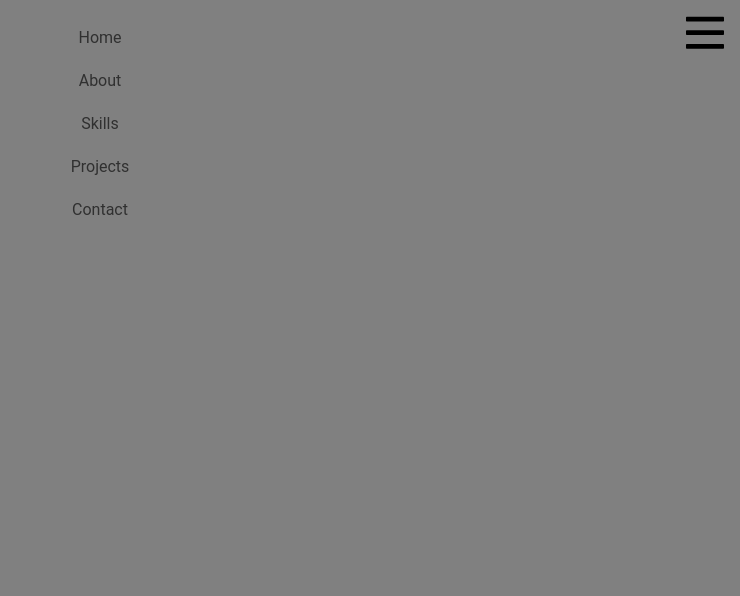
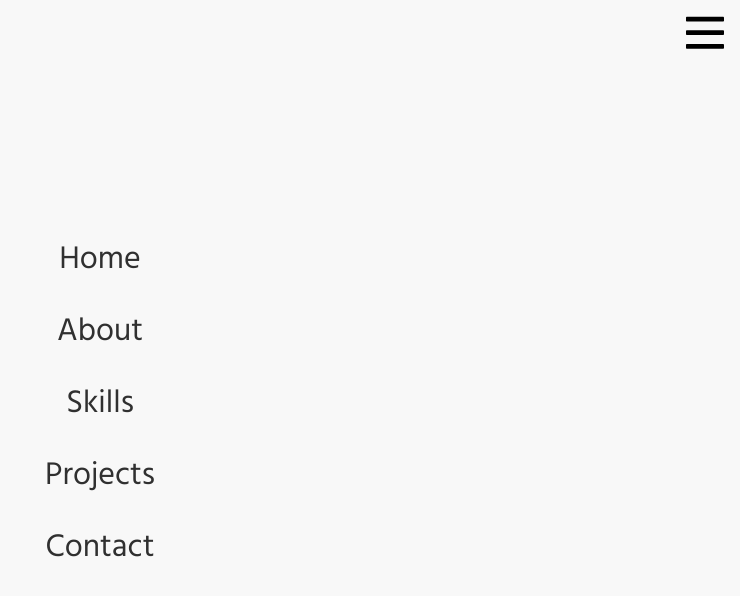
Before and after one commit to sebascj/site, a Next.js app: page / in a window 1280 px wide. Both pictures are taken after a click on the button 1245 px from the left and 34 px from the top of the page. Shown: the top 596 px of the page, without its empty margins (540-1280 px from the left). Built offline with nearby package versions, Linux system fonts and the light colour scheme; a web font is replaced by a local one.

Commit message:
close menu when the route changes

```diff
--- a/components/navigation/Navigation.js
+++ b/components/navigation/Navigation.js
@@ -1,6 +1,8 @@
 import Link from 'next/link';
 import styled from 'styled-components';
 import { useState, useEffect } from 'react';
+import { useRouter } from 'next/router';
+import menuIcon from '../styles/icons/mobileNavIcon';
 
 const LeftNavBar = styled.div`
   display: flex;
@@ -18,12 +20,20 @@ const LeftNavBar = styled.div`
 `;
 
 const List = styled.ul`
+  width: 100%;
   padding: 0;
 `;
 
 const ListItem = styled.li`
   list-style-type: none;
   text-align: center;
+  a {
+    font-family: 'Hind Vadodara';
+    color: var(--text-gray);
+    display: block;
+    padding: 12px;
+    text-decoration: none;
+  }
   a:visited {
     color: inherit;
   }
@@ -31,11 +41,10 @@ const ListItem = styled.li`
     background: var(--silver-gray-light);
     color: var(--theme-red);
   }
-  a {
-    color: var(--text-gray);
-    display: block;
-    padding: 12px;
-    text-decoration: none;
+  @media screen and (max-width: 1300px) {
+    a {
+      font-size: 2rem;
+    }
   }
 `;
 
@@ -56,25 +65,27 @@ const MobileNavIcon = styled.button`
 const MobileMenu = styled.div`
   display: none;
   @media screen and (max-width: 1300px) {
-    display: block;
+    display: flex;
+    justify-content: center;
+    align-items: center;
     position: fixed;
     width: 100%;
     height: 100%;
     z-index: 80;
-    background-color: gray;
+    background-color: var(--white);
   }
 `;
 
 const Navigation = () => {
   const [showNav, setNav] = useState(false);
   const [loading, setLoading] = useState(true);
+  const router = useRouter();
+
   const toggleMobileNavMenu = (e) => {
     e.preventDefault();
     setNav(!showNav);
   };
-  const closeNavMenu = () => {
-    setNav(false);
-  };
+
   const menu = (
     <List>
       <ListItem>
@@ -82,45 +93,31 @@ const Navigation = () => {
       </ListItem>
       <ListItem>
         <Link href="/about" passHref>
-          <a onClick={closeNavMenu}>About</a>
+          About
         </Link>
       </ListItem>
       <ListItem>
-        <Link href="/skills">
-          <a onClick={closeNavMenu}>Skills</a>
-        </Link>
+        <Link href="/skills">Skills</Link>
       </ListItem>
       <ListItem>
-        <Link href="/projects">
-          <a onClick={closeNavMenu}>Projects</a>
-        </Link>
+        <Link href="/projects">Projects</Link>
       </ListItem>
       <ListItem>
-        <Link href="/contact">
-          <a onClick={closeNavMenu}>Contact</a>
-        </Link>
+        <Link href="/contact">Contact</Link>
       </ListItem>
     </List>
   );
-  const menuIcon = (
-    <svg
-      aria-hidden="true"
-      focusable="false"
-      data-prefix="far"
-      data-icon="bars"
-      role="img"
-      xmlns="http://www.w3.org/2000/svg"
-      viewBox="0 0 448 512"
-      className="svg-inline--fa fa-bars fa-w-14 fa-3x">
-      <path
-        fill="currentColor"
-        d="M436 124H12c-6.627 0-12-5.373-12-12V80c0-6.627 5.373-12 12-12h424c6.627 0 12 5.373 12 12v32c0 6.627-5.373 12-12 12zm0 160H12c-6.627 0-12-5.373-12-12v-32c0-6.627 5.373-12 12-12h424c6.627 0 12 5.373 12 12v32c0 6.627-5.373 12-12 12zm0 160H12c-6.627 0-12-5.373-12-12v-32c0-6.627 5.373-12 12-12h424c6.627 0 12 5.373 12 12v32c0 6.627-5.373 12-12 12z"
-        className=""></path>
-    </svg>
-  );
+
   useEffect(() => {
     setLoading(false);
-  }, []);
+    const handleRouteChange = () => {
+      setNav(false);
+    };
+    router.events.on('routeChangeComplete', handleRouteChange);
+    return () => {
+      router.events.off('routeChangeComplete', handleRouteChange);
+    };
+  }, [router.events]);
 
   return (
     <>
--- /dev/null
+++ b/components/styles/icons/mobileNavIcon.js
@@ -0,0 +1,18 @@
+const menuIcon = (
+  <svg
+    aria-hidden="true"
+    focusable="false"
+    data-prefix="far"
+    data-icon="bars"
+    role="img"
+    xmlns="http://www.w3.org/2000/svg"
+    viewBox="0 0 448 512"
+    className="svg-inline--fa fa-bars fa-w-14 fa-3x">
+    <path
+      fill="currentColor"
+      d="M436 124H12c-6.627 0-12-5.373-12-12V80c0-6.627 5.373-12 12-12h424c6.627 0 12 5.373 12 12v32c0 6.627-5.373 12-12 12zm0 160H12c-6.627 0-12-5.373-12-12v-32c0-6.627 5.373-12 12-12h424c6.627 0 12 5.373 12 12v32c0 6.627-5.373 12-12 12zm0 160H12c-6.627 0-12-5.373-12-12v-32c0-6.627 5.373-12 12-12h424c6.627 0 12 5.373 12 12v32c0 6.627-5.373 12-12 12z"
+      className=""></path>
+  </svg>
+);
+
+export default menuIcon;
--- a/pages/index.js
+++ b/pages/index.js
@@ -10,6 +10,9 @@ const TendrilCanvas = styled.canvas`
   position: absolute;
   top: 0;
   z-index: -1;
+  @media (max-width: 1300px) {
+    display: none;
+  }
 `;
 
 const BodyWrapper = styled.div`
```
